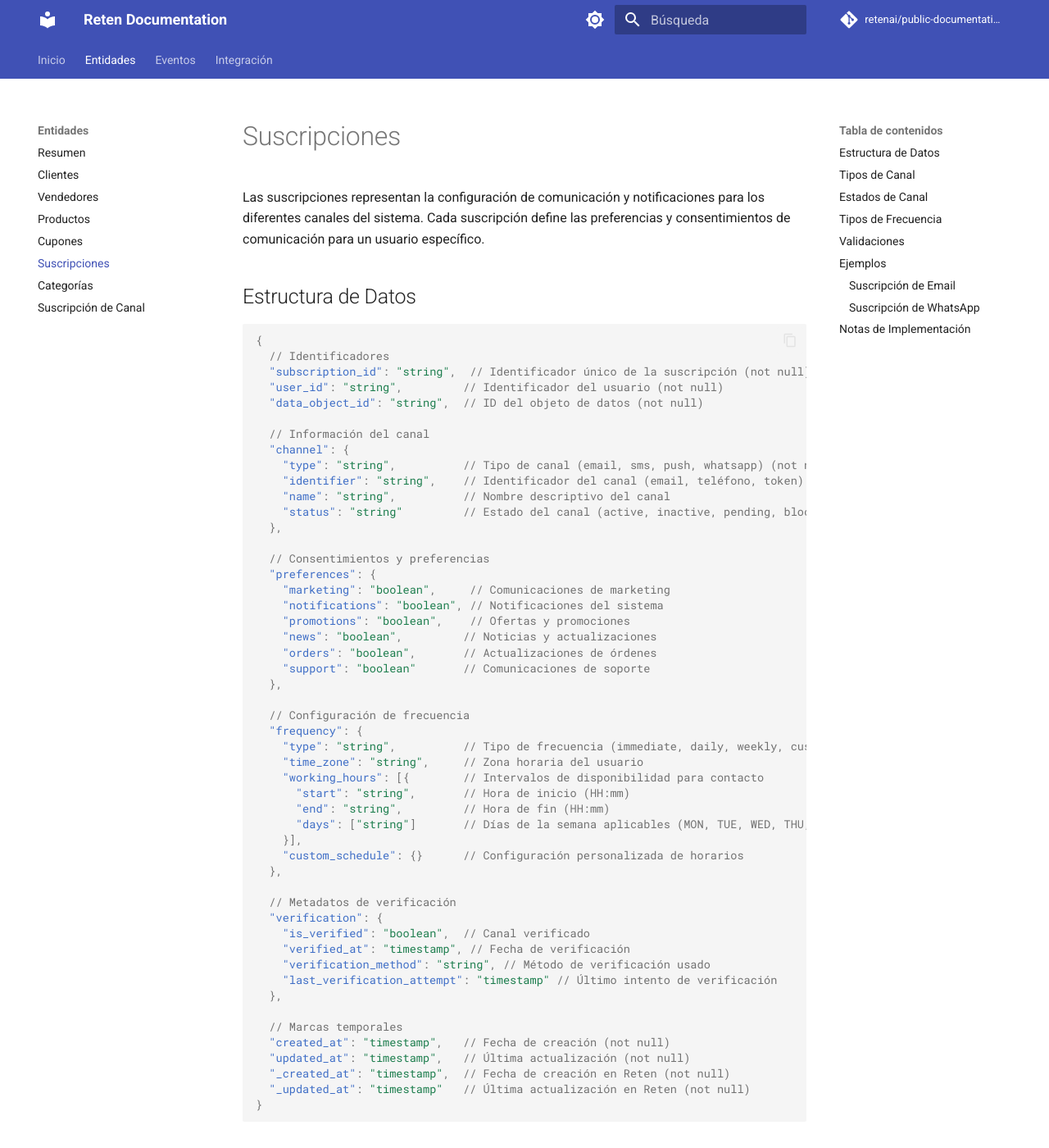
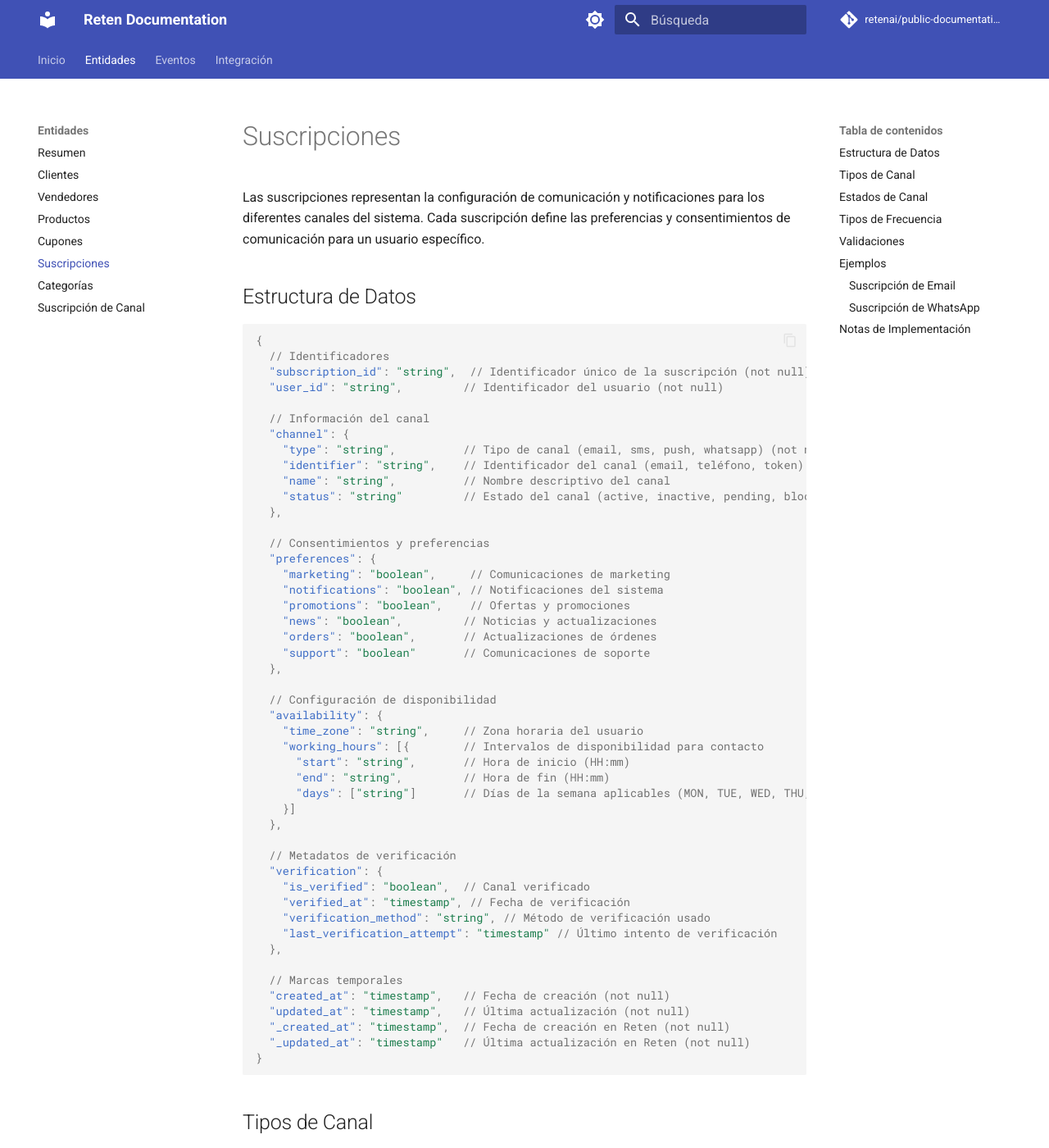
Before and after one commit to retenai/public-documentation, an MkDocs documentation site: the page built from docs/entities/subscription/README.md, in a window 1280 px wide and 1400 px high. Shown: the whole window at 82% size. Built offline with MkDocs 1.6.1 and Material for MkDocs 9.7.7, drawn with Linux system fonts in a browser that asks for light colours; comment, search, counter and statistics services are not loaded; some of the changed text lies outside the part shown.

Commit message:
refactor: rename frequency to availability and simplify structure

```diff
--- a/docs/entities/subscription/README.md
+++ b/docs/entities/subscription/README.md
@@ -9,7 +9,6 @@ Las suscripciones representan la configuración de comunicación y notificacione
   // Identificadores
   "subscription_id": "string",  // Identificador único de la suscripción (not null)
   "user_id": "string",         // Identificador del usuario (not null)
-  "data_object_id": "string",  // ID del objeto de datos (not null)
 
   // Información del canal
   "channel": {
@@ -29,16 +28,14 @@ Las suscripciones representan la configuración de comunicación y notificacione
     "support": "boolean"       // Comunicaciones de soporte
   },
 
-  // Configuración de frecuencia
-  "frequency": {
-    "type": "string",          // Tipo de frecuencia (immediate, daily, weekly, custom)
+  // Configuración de disponibilidad
+  "availability": {
     "time_zone": "string",     // Zona horaria del usuario
     "working_hours": [{        // Intervalos de disponibilidad para contacto
       "start": "string",       // Hora de inicio (HH:mm)
       "end": "string",         // Hora de fin (HH:mm)
       "days": ["string"]       // Días de la semana aplicables (MON, TUE, WED, THU, FRI, SAT, SUN)
-    }],
-    "custom_schedule": {}      // Configuración personalizada de horarios
+    }]
   },
 
   // Metadatos de verificación
@@ -115,8 +112,7 @@ Las suscripciones representan la configuración de comunicación y notificacione
     "notifications": true,
     "orders": true
   },
-  "frequency": {
-    "type": "daily",
+  "availability": {
     "time_zone": "America/Santiago"
   }
 }
@@ -136,8 +132,7 @@ Las suscripciones representan la configuración de comunicación y notificacione
     "orders": true,
     "support": true
   },
-  "frequency": {
-    "type": "immediate",
+  "availability": {
     "time_zone": "America/Santiago",
     "working_hours": [{
       "start": "22:00",
```
